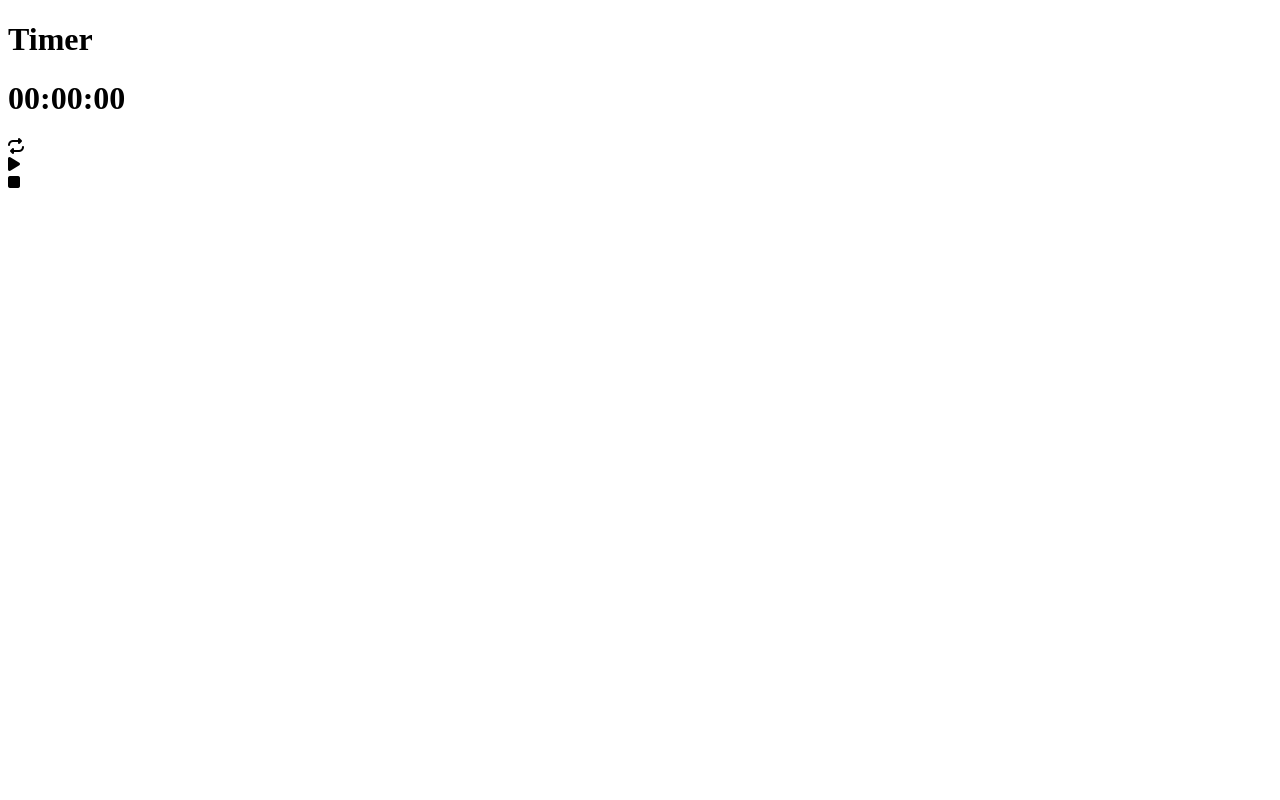
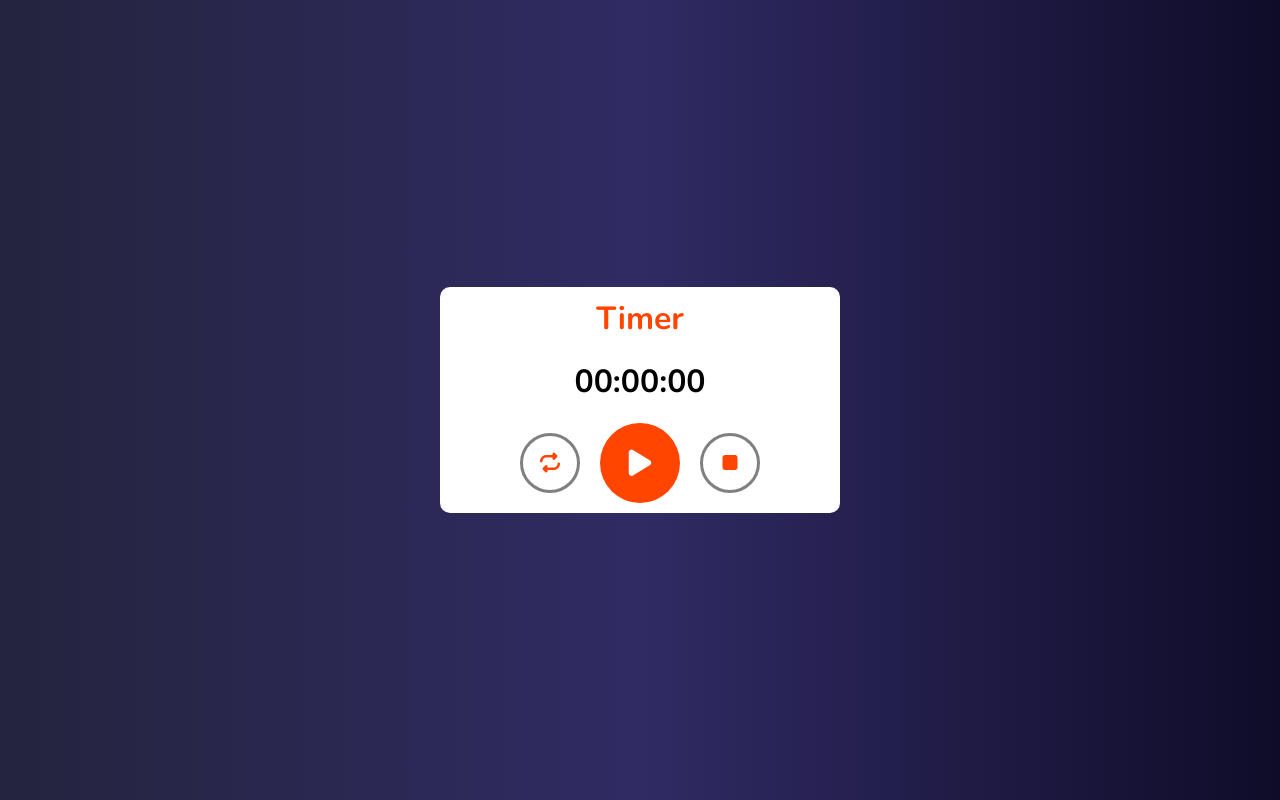
Before and after one commit to Mukhtarrahimi/timer, a plain HTML site: page index.html in a window 1280 px wide. Drawn offline with nearby package versions, Linux system fonts and the light colour scheme.

Commit message:
css code

```diff
--- a/style.css
+++ b/style.css
@@ -1,2 +1,83 @@
 @import url("https://fonts.googleapis.com/css2?family=Nunito:wght@600&display=swap");
 @import url("https://fonts.googleapis.com/css2?family=Nunito:wght@700&display=swap");
+
+* {
+  margin: 0;
+  padding: 0;
+  box-sizing: border-box;
+}
+body {
+  display: flex;
+  justify-content: center;
+  align-items: center;
+  width: 100%;
+  height: 100vh;
+  font-family: "Nunito", sans-serif;
+  font-weight: bolder;
+  background: #0f0c29; /* fallback for old browsers */
+  background: -webkit-linear-gradient(
+    to right,
+    #24243e,
+    #302b63,
+    #0f0c29
+  ); /* Chrome 10-25, Safari 5.1-6 */
+  background: linear-gradient(
+    to right,
+    #24243e,
+    #302b63,
+    #0f0c29
+  ); /* W3C, IE 10+/ Edge, Firefox 16+, Chrome 26+, Opera 12+, Safari 7+ */
+}
+
+.container {
+  width: 100%;
+  max-width: 400px;
+  padding: 10px;
+  border-radius: 10px;
+  background: #fff;
+  display: flex;
+  flex-direction: column;
+  justify-content: center;
+  align-items: center;
+}
+.title {
+  padding-bottom: 20px;
+  color: orangered;
+}
+#date {
+  padding-bottom: 20px;
+}
+
+.btn-box {
+  display: flex;
+  justify-content: center;
+  align-items: center;
+  gap: 20px;
+}
+.btn-box > div {
+  width: 60px;
+  height: 60px;
+  border-radius: 50%;
+  display: flex;
+  justify-content: center;
+  align-items: center;
+  padding: 5px;
+  border: 3px solid gray;
+  cursor: pointer;
+}
+
+.btn-box > div i {
+  font-size: 20px;
+  color: orangered;
+}
+#play {
+  width: 80px;
+  height: 80px;
+  background-color: orangered;
+  border: none;
+}
+#play i {
+  color: #fff;
+  font-size: 30px;
+
+}
```
